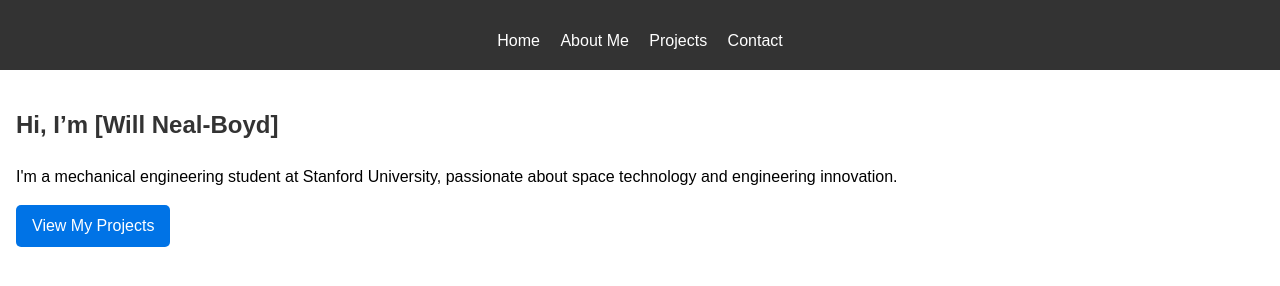
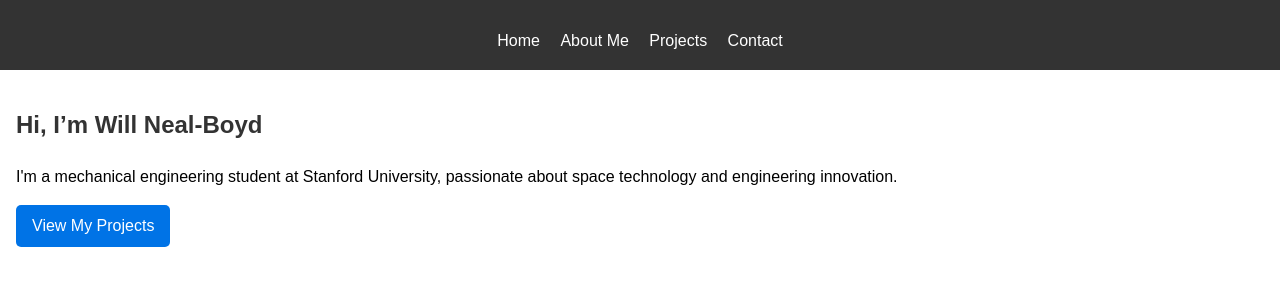
Before and after one commit to ChillWill246/Will_Portfolio, a plain HTML site: page index.html in a window 1280 px wide. Shown: the part 82-368 px from the top of the page. Drawn offline with Linux system fonts and the light colour scheme.

Commit message:
Update index.html

```diff
--- a/index.html
+++ b/index.html
@@ -18,7 +18,7 @@
     </header>
     <main>
         <section>
-            <h2>Hi, I’m [Will Neal-Boyd]</h2>
+            <h2>Hi, I’m Will Neal-Boyd</h2>
             <p>I'm a mechanical engineering student at Stanford University, passionate about space technology and engineering innovation.</p>
             <a href="projects.html" class="button">View My Projects</a>
         </section>
```
